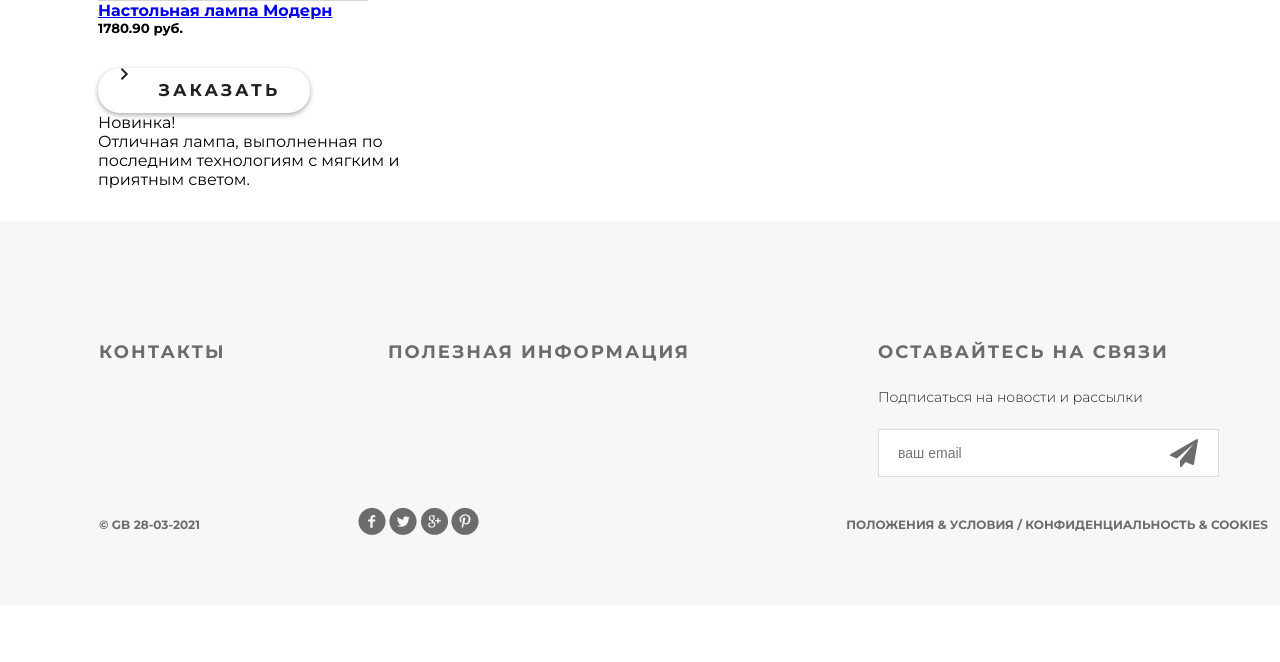
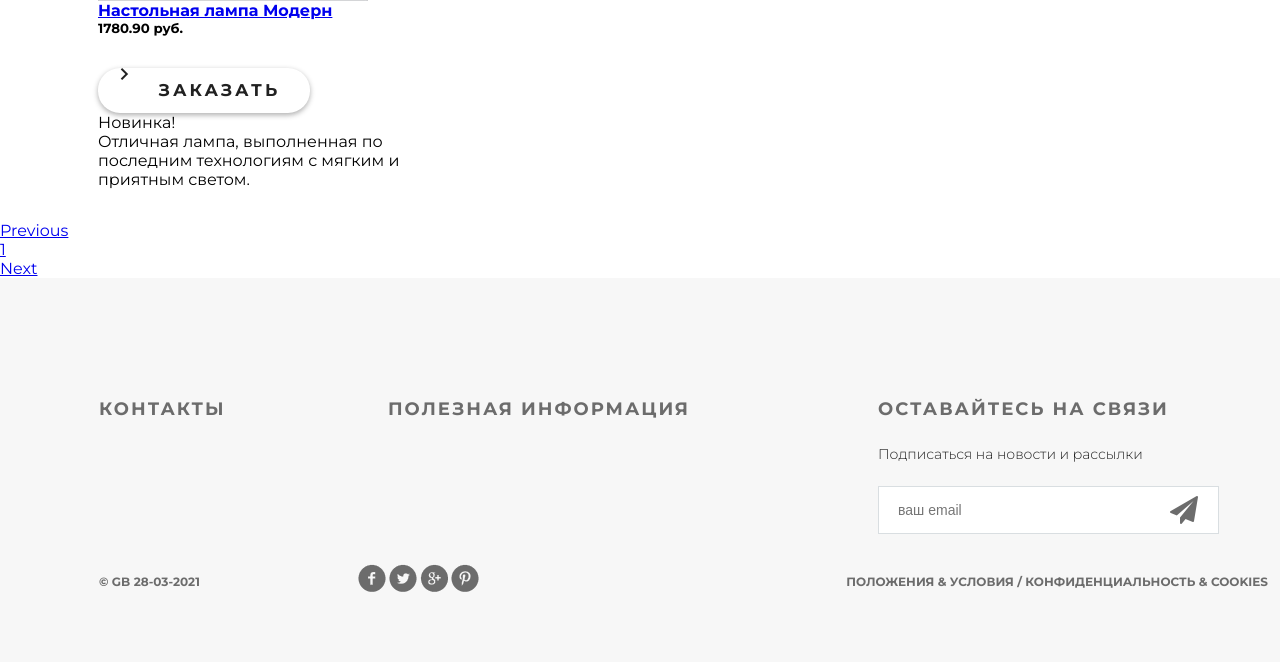
Before and after one commit to Anastazia17/Geekshop, a Django app: page /products/ in a window 1280 px wide; the page is wider, and only the part inside the window is pictured. Shown: the part 3211-3873 px from the top of that part. Before the commit the page ends 3746 px from the top of that part, so only its background shows below. Run offline with Django 3.2, Linux system fonts and the light colour scheme; data comes from the database, SQL or seed files in the repository; parts of the project's set-up code (start-up, migrations or seed data) failed here and were passed over.

Commit message:
Add Pagination

```diff
--- a/geekshop/urls.py
+++ b/geekshop/urls.py
@@ -1,24 +1,9 @@
-"""geekshop URL Configuration
-
-The `urlpatterns` list routes URLs to views. For more information please see:
-    https://docs.djangoproject.com/en/2.2/topics/http/urls/
-Examples:
-Function views
-    1. Add an import:  from my_app import views
-    2. Add a URL to urlpatterns:  path('', views.home, name='home')
-Class-based views
-    1. Add an import:  from other_app.views import Home
-    2. Add a URL to urlpatterns:  path('', Home.as_view(), name='home')
-Including another URLconf
-    1. Import the include() function: from django.urls import include, path
-    2. Add a URL to urlpatterns:  path('blog/', include('blog.urls'))
-"""
 from django.contrib import admin
 from django.urls import path, include
 from django.conf import settings
 from django.conf.urls.static import static
+from mainapp.views import index, products, contact
 
-from mainapp.views import index, products, contact
 
 urlpatterns = [
     path('admin/', admin.site.urls),
--- a/mainapp/templates/mainapp/products.html
+++ b/mainapp/templates/mainapp/products.html
@@ -1,14 +1,20 @@
 {% extends 'mainapp/base.html' %}
 {% load static %}
+
+{% block css %}
+    <link href="{% static 'css/products.css' %}" rel="stylesheet">
+{% endblock %}
 
 {% block content2 %}
     <div class="details">
         <div class="links clearfix">
             <ul class="links-menu">
                 <li><a href="#" class="active">все</a></li>
-                {% for category in categories %}
-                    <li><a href="#">{{ category.name }}</a></li>
-                {% endfor %}
+                    {% for category in categories %}
+                        <a href="{% url 'products:product' category.id %}"
+                           class="list-group-item">{{ category.name }}
+                        </a>
+                    {% endfor %}
             </ul>
         </div>
         <div class="details-products">
@@ -65,5 +71,30 @@
                 </div>
             {% endfor %}
         </div>
+            <nav aria-label="Page navigation example">
+            <ul class="pagination justify-content-center">
+                <li class="page-item {% if not products.has_previous %} disabled {% endif %}">
+                    <a class="page-link"
+                       href="{% if products.has_previous %} {% url 'products:page' products.previous_page_number %} {% else %} # {% endif %}"
+                       tabindex="-1"
+                       aria-disabled="true">
+                        Previous
+                    </a>
+                </li>
+                {% for page in products.paginator.page_range %}
+                    <li class="page-item">
+                        <a class="page-link" href="{% url 'products:page' page %}">
+                            {{ page }}
+                        </a>
+                    </li>
+                {% endfor %}
+                <li class="page-item {% if not products.has_next %} disabled {% endif %}">
+                    <a class="page-link"
+                       href="{% if products.has_next %} {% url 'products:page' products.next_page_number %} {% else %} # {% endif %}">
+                        Next
+                    </a>
+                </li>
+            </ul>
+        </nav>
     </div>
 {% endblock %}
--- a/mainapp/urls.py
+++ b/mainapp/urls.py
@@ -1,10 +1,10 @@
 from django.urls import path
-
 from mainapp.views import products
 
 app_name = 'mainapp'
 
 urlpatterns = [
     path('', products, name='index'),
-    path('<int:id>/', products, name='product')
+    path('<int:category_id>/', products, name='product'),
+    path('page/<int:page>/', products, name='page')
 ]
--- a/mainapp/views.py
+++ b/mainapp/views.py
@@ -1,14 +1,10 @@
-import os
 from django.shortcuts import render
 from django.core.paginator import Paginator
 from mainapp.models import Product, ProductCategory
 
-dir = os.path.dirname(__file__)
 
 def index(request):
-    context = {'title':'GeekShop',
-               'products': Product.objects.all(),
-               'categories': ProductCategory.objects.all()}
+    context = {'title': 'GeekShop'}
     return render(request, 'mainapp/index.html', context)
 
 def products(request, category_id=None, page=1):
@@ -21,7 +17,3 @@
     products_paginator = paginator.page(page)
     context.update({'products': products_paginator})
     return render(request, 'mainapp/products.html', context)
-
-def contact(request):
-    context = {'title': 'GeekShop - Контакты'}
-    return render(request, 'mainapp/contact.html', context)
--- /dev/null
+++ b/static/css/products.css
@@ -0,0 +1,3 @@
+body {
+    padding-top: 56px;
+}
```
Also changed, not shown: geekshop/settings.py (+0 -13 lines).
